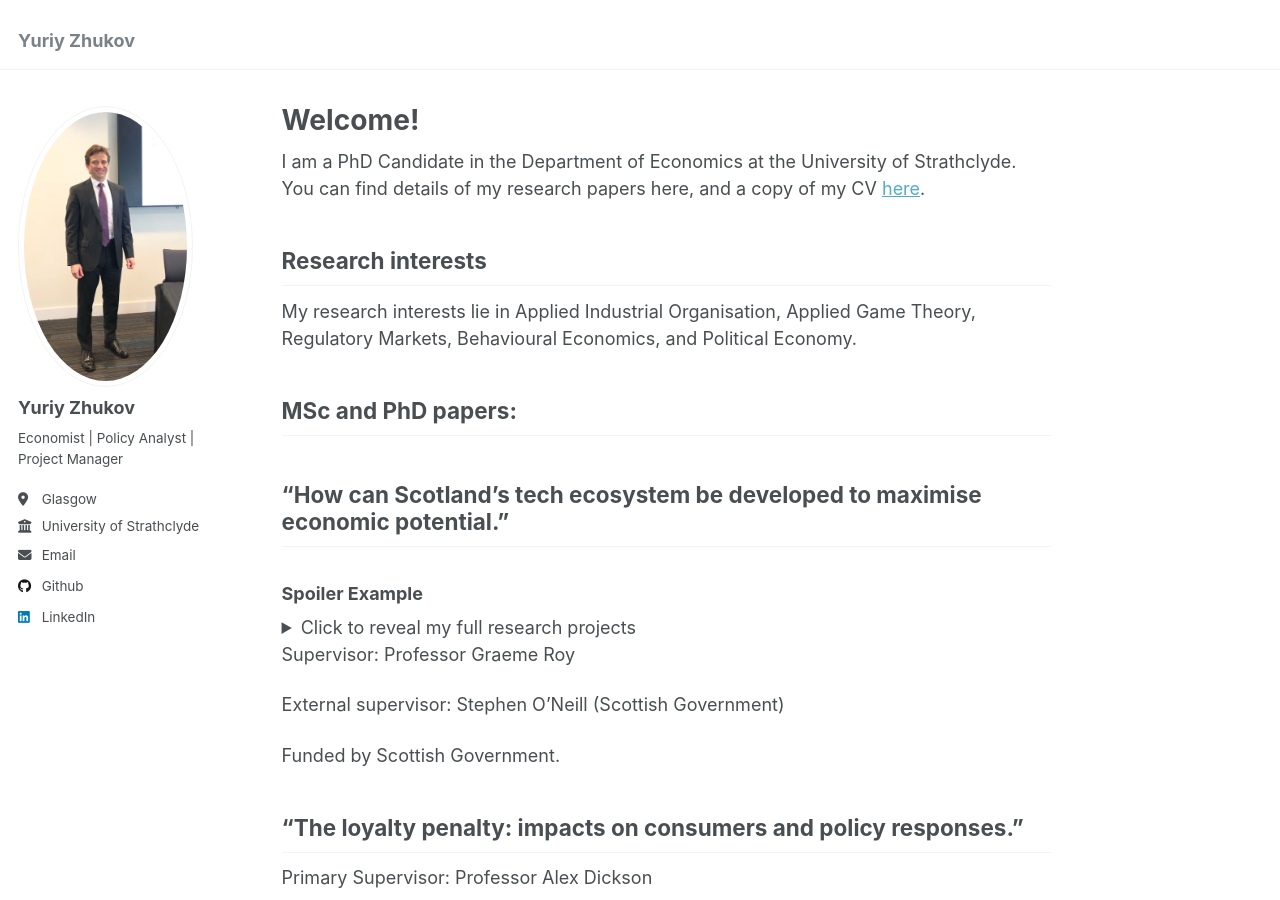
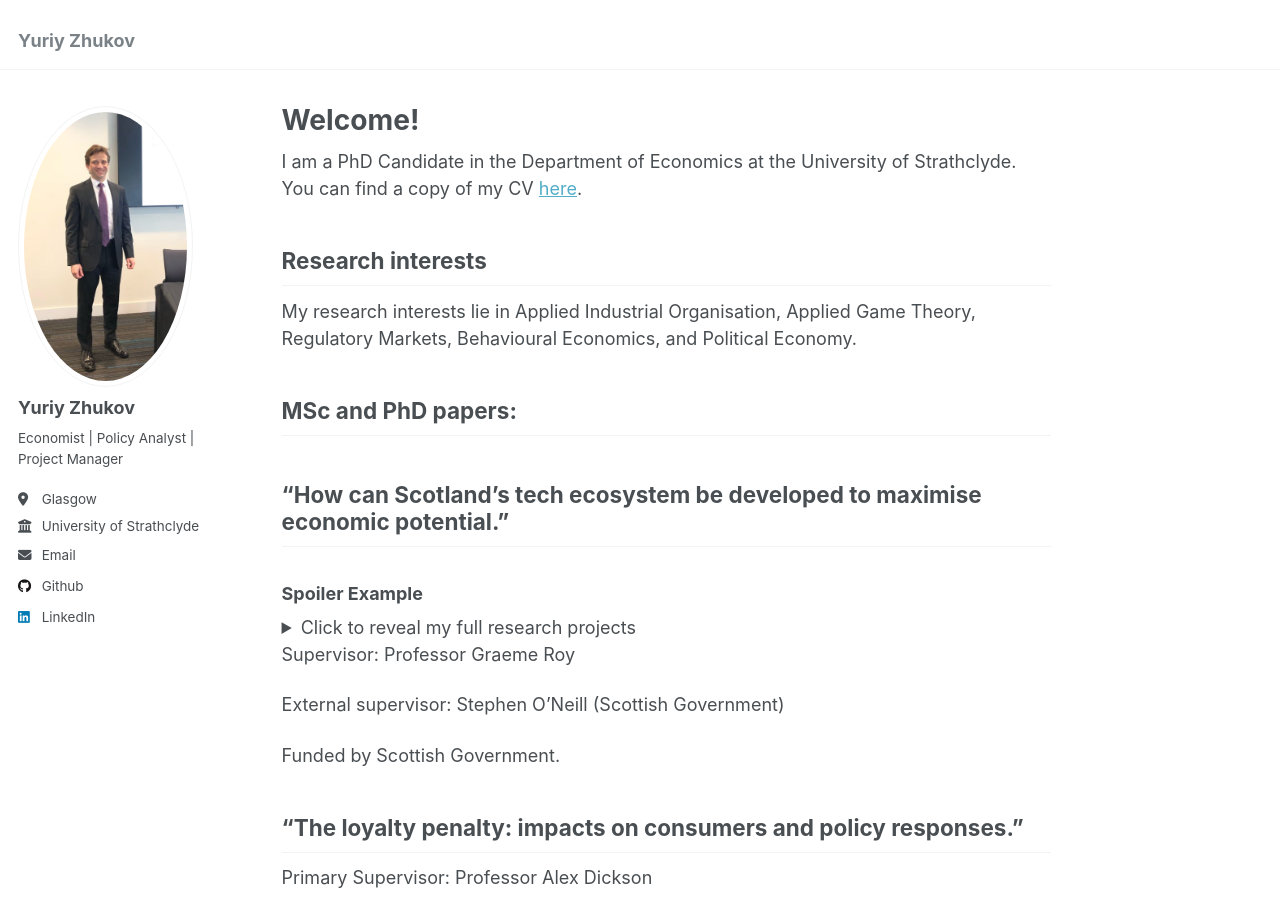
Before and after one commit to yurizhukov/yurizhukov.github.io, a Jekyll site: the page built from _pages/about.md, in a window 1280 px wide and 900 px high. Built offline with Jekyll 4.4.1, drawn with Linux system fonts in a browser that asks for light colours.

Commit message:
Update about.md

```diff
--- a/_pages/about.md
+++ b/_pages/about.md
@@ -9,7 +9,7 @@ redirect_from:
 
 
 I am a PhD Candidate in the Department of Economics at the University of Strathclyde.
-You can find details of my research papers here, and a copy of my CV [here](https://yurizhukov.github.io/files/Zhukov-CV-November-2024.pdf).
+You can find a copy of my CV [here](https://yurizhukov.github.io/files/Zhukov-CV-November-2024.pdf).
 
 
 Research interests
```
